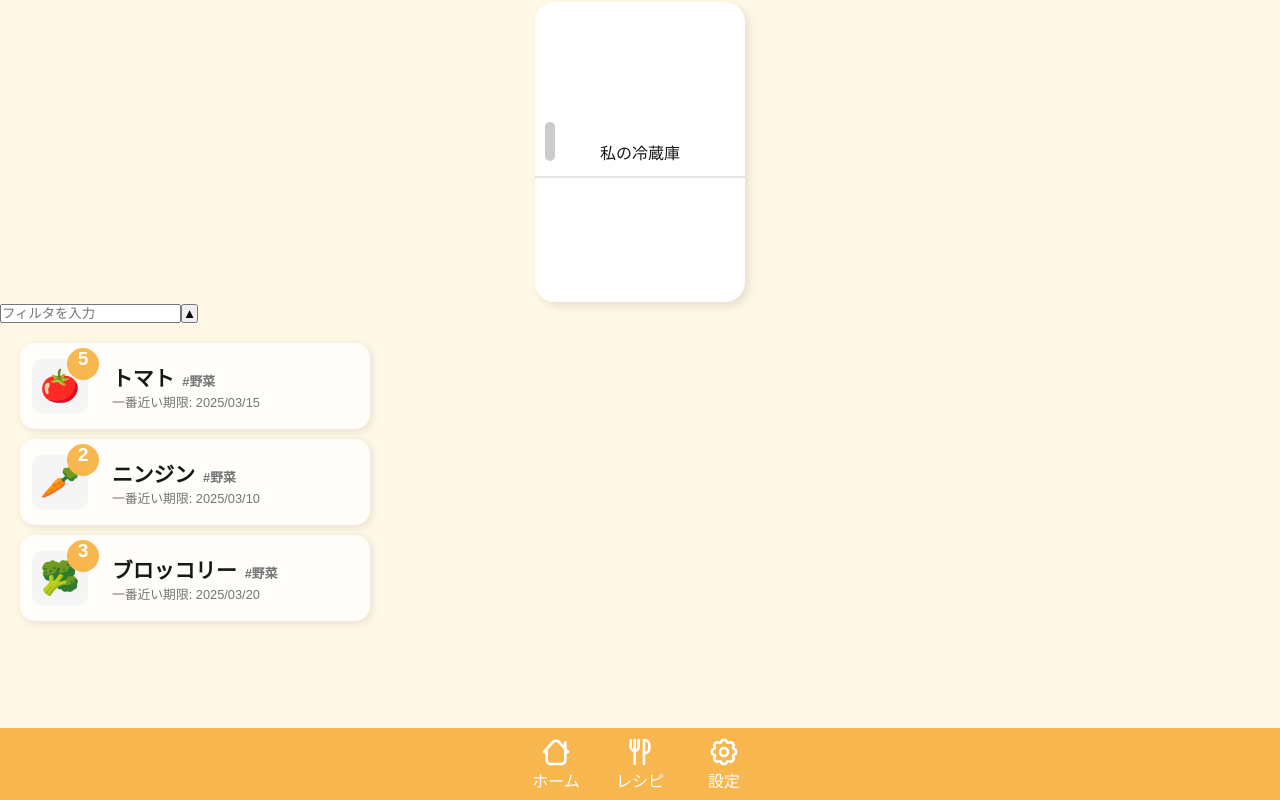
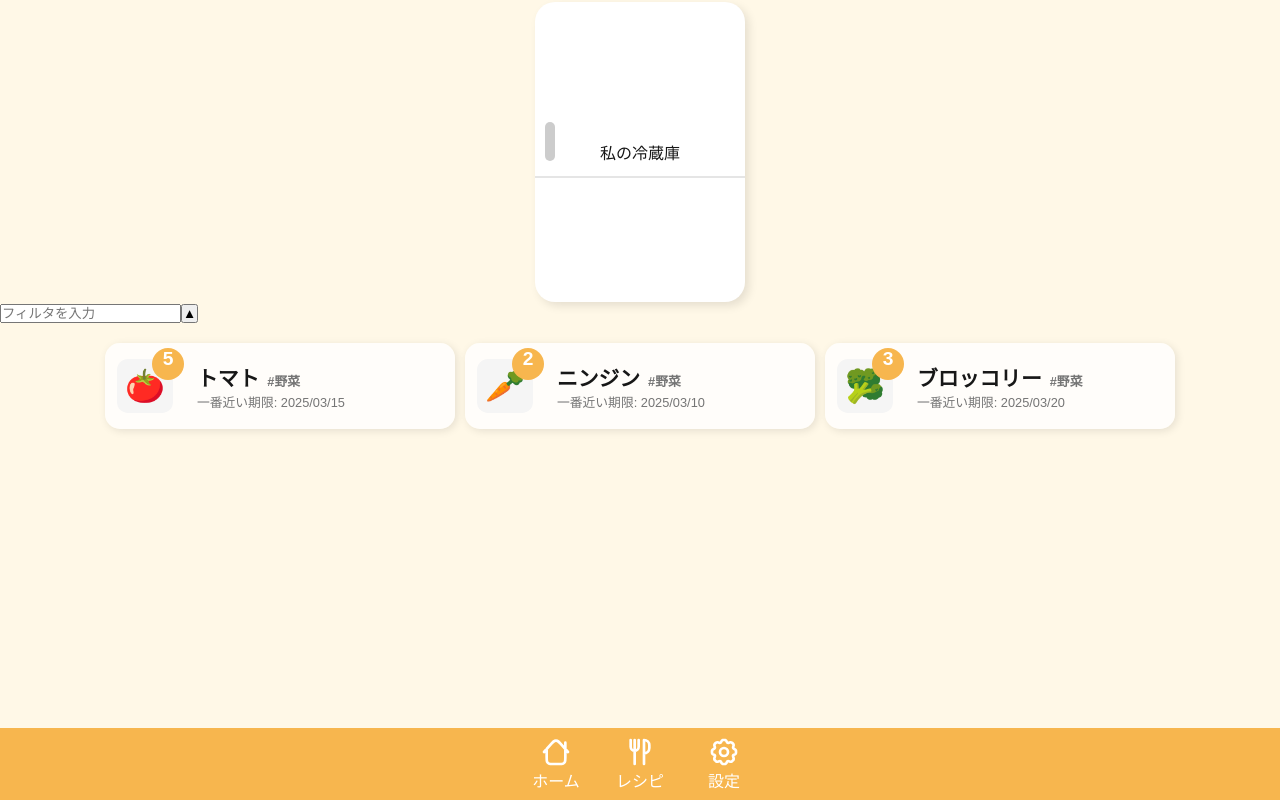
Before and after one commit to yut0takagi/HackathonNo45, a Next.js app: page /fridge in a window 1280 px wide. Built offline with nearby package versions, Linux system fonts and the light colour scheme; a web font is replaced by a local one.

Commit message:
Fix: PCでレイアウトが崩れる問題を修正

```diff
--- a/app/(authenticated)/fridge/page.module.scss
+++ b/app/(authenticated)/fridge/page.module.scss
@@ -2,10 +2,11 @@
 
 .ingredientList {
     display: flex;
-    flex-direction: column;
+    flex-wrap: wrap;
+    justify-content: center;
     gap: 10px;
+    border: auto;
     padding: 20px;
-    border-radius: 15px;
 
     .ingredientItem {
         width: 100%;
@@ -69,12 +70,12 @@
                     color: var.$text-muted;
                 }
 
-                &.urgent {
-                    .expiration {
-                        color: var.$danger; // 期限が近い場合の色
-                        font-weight: bold;
-                    }
-                }
+                // &.urgent {
+                //     .expiration {
+                //         color: var.$danger; // 期限が近い場合の色
+                //         font-weight: bold;
+                //     }
+                // }
             }
         }
     }
```
